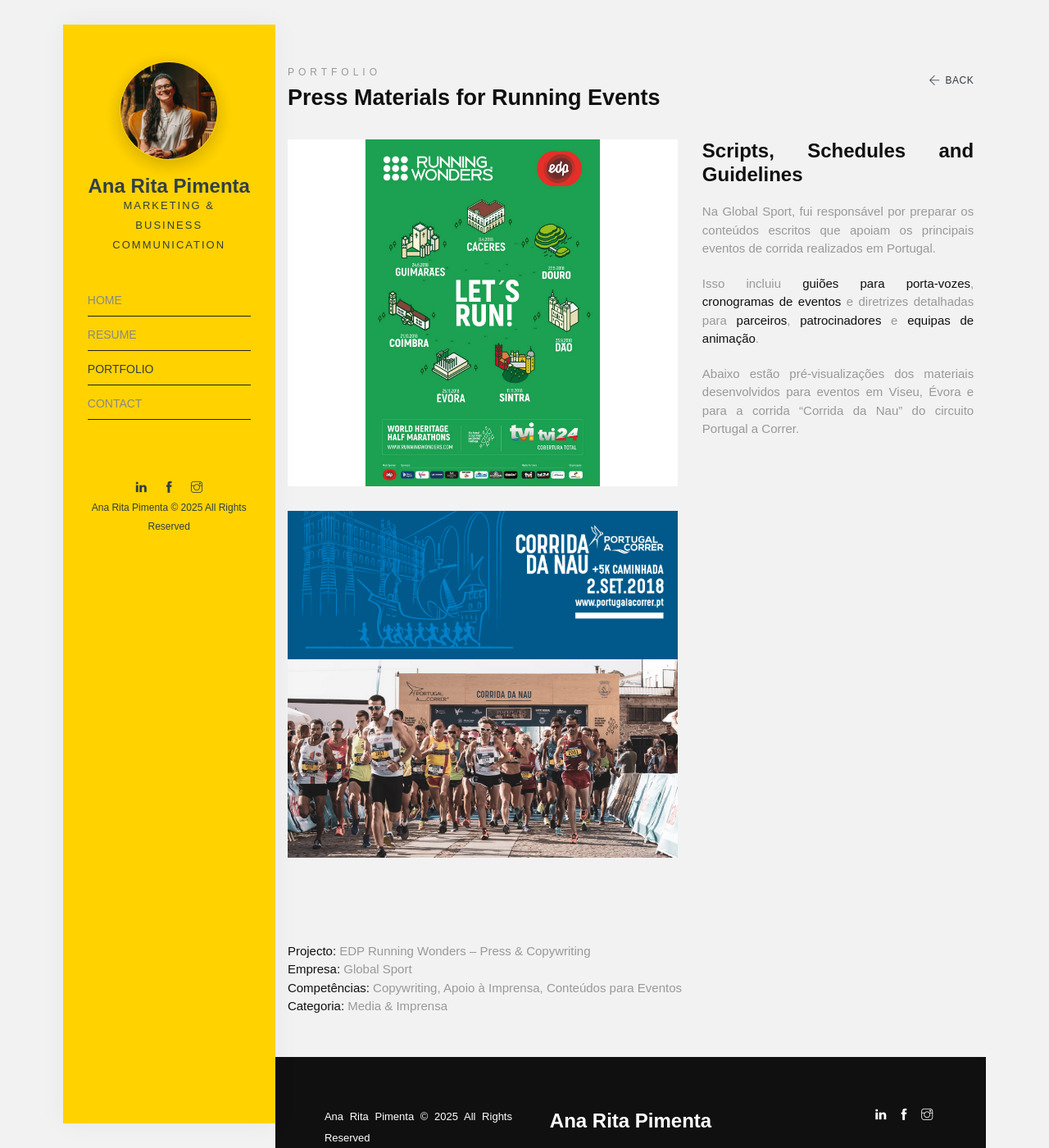
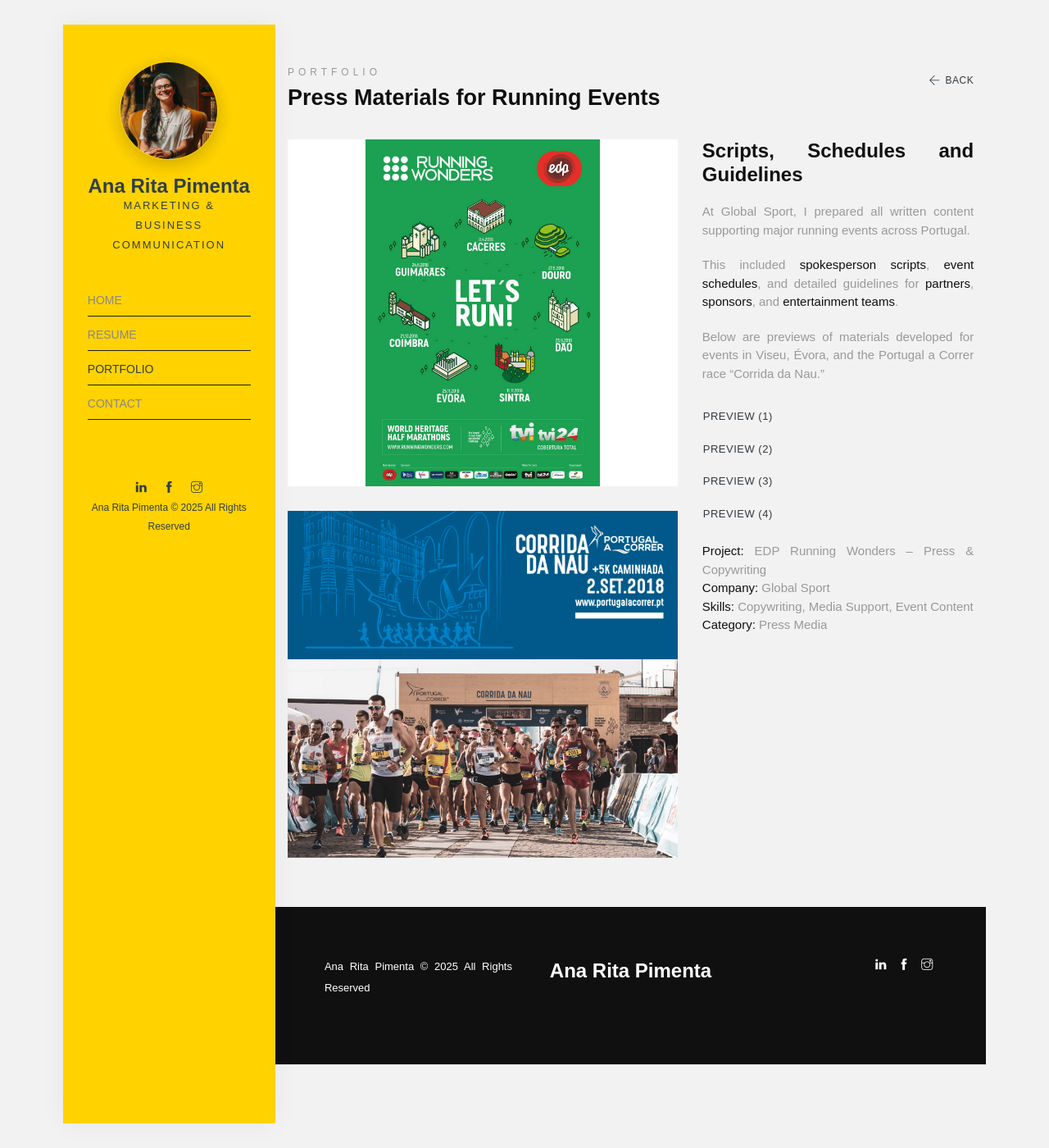
Before and after one commit to anaritapimenta/anaritapimenta.github.io, a Jekyll site: the page built from portfolio/edp-running-wonders-and-portugal-a-correr-press-media/index.html, in a window 1280 px wide and 1400 px high. Shown: the whole window at 82% size. Built offline with Jekyll 4.4.1, drawn with Linux system fonts in a browser that asks for light colours; some web fonts are replaced.

Commit message:
Update index.html

```diff
--- a/portfolio/edp-running-wonders-and-portugal-a-correr-press-media/index.html
+++ b/portfolio/edp-running-wonders-and-portugal-a-correr-press-media/index.html
@@ -1,7 +1,7 @@
 ---
 title: EDP Running Wonders – Press & Copywriting
 layout: default
-description: Conteúdos editoriais criados para eventos de corrida em Portugal, com guias de parceiros, guiões de apresentação e materiais de imprensa desenvolvidos para a Global Sport.
+description: Conteúdos desenvolvidos para eventos de corrida em Portugal, incluindo guiões, cronogramas e diretrizes para parceiros e imprensa.
 og_image: /assets/img/portfolio/project-7/1.png
 ---
 
@@ -16,7 +16,7 @@
           </h1>
         </div>
 
-        <!-- Botão de voltar com estilos consistentes -->
+        <!-- Botão de voltar com cor consistente -->
         <a
           href="{{ 'portfolio/' | prepend: site.baseurl | prepend: site.url }}"
           aria-label="Back to Portfolio"
@@ -53,51 +53,55 @@
             <h2>Scripts, Schedules and Guidelines</h2>
 
             <p>
-              Na Global Sport, fui responsável por preparar os conteúdos escritos que apoiam os principais eventos de corrida realizados em Portugal.
+              At Global Sport, I prepared all written content supporting major running events across Portugal.
             </p>
             <p>
-              Isso incluiu <strong>guiões para porta-vozes</strong>, <strong>cronogramas de eventos</strong> e diretrizes detalhadas para <strong>parceiros</strong>, <strong>patrocinadores</strong> e <strong>equipas de animação</strong>.
+              This included <strong>spokesperson scripts</strong>, <strong>event schedules</strong>, and detailed guidelines for <strong>partners</strong>, <strong>sponsors</strong>, and <strong>entertainment teams</strong>.
             </p>
             <p>
-              Abaixo estão pré-visualizações dos materiais desenvolvidos para eventos em Viseu, Évora e para a corrida “Corrida da Nau” do circuito Portugal a Correr.
+              Below are previews of materials developed for events in Viseu, Évora, and the Portugal a Correr race “Corrida da Nau.”
+            </p>
+
+            <!-- Styled Preview Buttons -->
+            <div class="pdf-buttons mt-3">
+              <button
+                onclick="window.open('preview-1.pdf','_blank')"
+                aria-label="Open PDF preview 1"
+                class="btn btn-link p-0 mb-2 text-uppercase text-dark"
+                style="font-size: 13px; letter-spacing: 0.5px;"
+              >Preview (1)</button><br />
+
+              <button
+                onclick="window.open('preview-2.pdf','_blank')"
+                aria-label="Open PDF preview 2"
+                class="btn btn-link p-0 mb-2 text-uppercase text-dark"
+                style="font-size: 13px; letter-spacing: 0.5px;"
+              >Preview (2)</button><br />
+
+              <button
+                onclick="window.open('preview-3.pdf','_blank')"
+                aria-label="Open PDF preview 3"
+                class="btn btn-link p-0 mb-2 text-uppercase text-dark"
+                style="font-size: 13px; letter-spacing: 0.5px;"
+              >Preview (3)</button><br />
+
+              <button
+                onclick="window.open('preview-4.pdf','_blank')"
+                aria-label="Open PDF preview 4"
+                class="btn btn-link p-0 text-uppercase text-dark"
+                style="font-size: 13px; letter-spacing: 0.5px;"
+              >Preview (4)</button>
+            </div>
+
+            <p class="mt-4">
+              <strong>Project:</strong> EDP Running Wonders – Press & Copywriting<br />
+              <strong>Company:</strong> Global Sport<br />
+              <strong>Skills:</strong> Copywriting, Media Support, Event Content<br />
+              <strong>Category:</strong> Press Media
             </p>
           </article>
         </div>
       </div>
     </div>
-
-    <!-- PDF Preview Cards -->
-    <div class="row mt-5">
-      {% assign previews = "1,2,3,4" | split: "," %}
-      {% assign descriptions = "Materiais do evento de Viseu: Guião de apresentação e diretrizes para patrocinadores.,Conteúdos de imprensa e cronograma do evento em Évora.,Briefing para equipas de animação e logística.,Materiais de imprensa e comunicados da Corrida da Nau." | split: "," %}
-
-      {% for i in (0..3) %}
-        <div class="col-md-3 animate-box" data-animate-effect="fadeInLeft">
-          <a href="{{ 'preview-' | append: previews[i] | append: '.pdf' | prepend: site.baseurl | prepend: site.url }}" target="_blank" class="desc" aria-label="Abrir PDF preview {{ previews[i] }}">
-            <div class="project">
-              <img src="{{ 'assets/img/portfolio/project-7/preview-' | append: previews[i] | append: '-thumb.png' | prepend: site.baseurl | prepend: site.url }}" class="img-fluid" alt="Preview {{ previews[i] }} thumbnail" loading="lazy" />
-              <div class="desc">
-                <div class="con">
-                  <h3>Preview ({{ previews[i] }})</h3>
-                  <span>{{ descriptions[i] }}</span>
-                </div>
-              </div>
-            </div>
-          </a>
-        </div>
-      {% endfor %}
-    </div>
-
-    <div class="row">
-      <div class="col-md-12 mt-4">
-        <p>
-          <strong>Projecto:</strong> EDP Running Wonders – Press & Copywriting<br />
-          <strong>Empresa:</strong> Global Sport<br />
-          <strong>Competências:</strong> Copywriting, Apoio à Imprensa, Conteúdos para Eventos<br />
-          <strong>Categoria:</strong> Media & Imprensa
-        </p>
-      </div>
-    </div>
-
   </div>
 </div>
```
